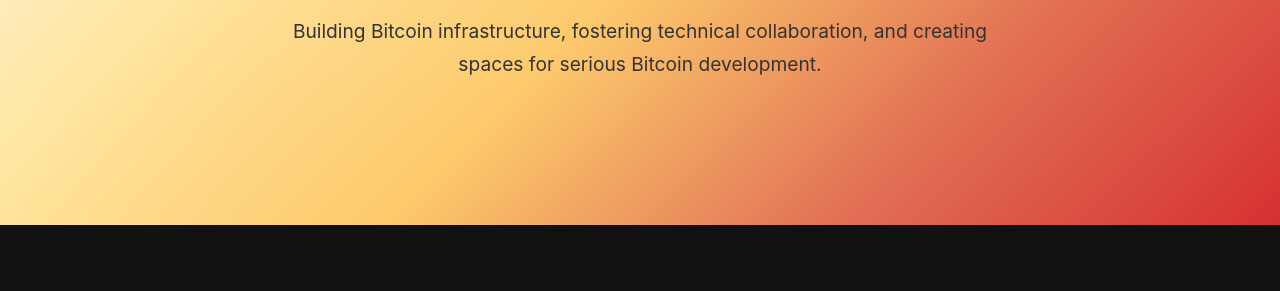
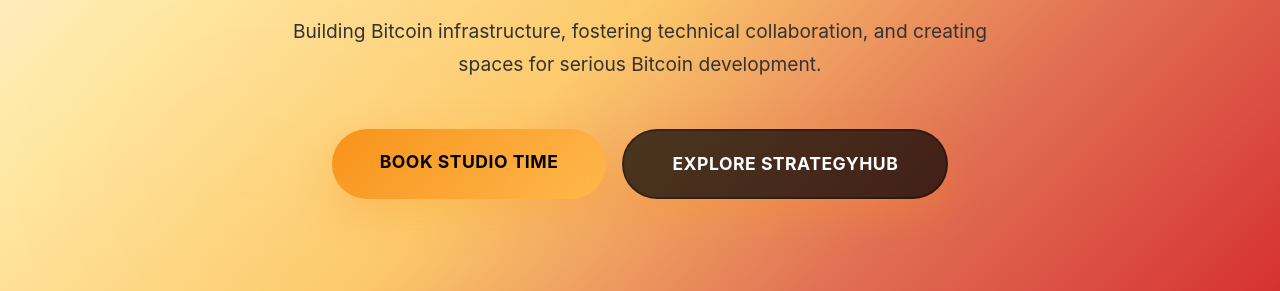
Before and after one commit to StrategyHubOfficial/strategyhub.github.io, a plain HTML site: page index.html in a window 1280 px wide. Shown: the part 287-578 px from the top of the page. Drawn offline with Linux system fonts and the light colour scheme.

Commit message:
Update index.html

```diff
--- a/index.html
+++ b/index.html
@@ -446,6 +446,10 @@
                 Building Bitcoin infrastructure, fostering technical collaboration,
                 and creating spaces for serious Bitcoin development.
             </div>
+            <div style="display: flex; gap: 1rem; justify-content: center; flex-wrap: wrap; margin-top: 2rem;">
+                <a href="https://calendly.com/strategy-hub/30min" class="btn" target="_blank" rel="noopener noreferrer" aria-label="Book studio time">Book Studio Time</a>
+                <a href="https://strategy.com/hub" class="btn" style="background: rgba(0,0,0,0.7); color: white; border: 2px solid rgba(0,0,0,0.3);" target="_blank" rel="noopener noreferrer" aria-label="Explore StrategyHub">Explore StrategyHub</a>
+            </div>
         </div>
     </div>
 
```
